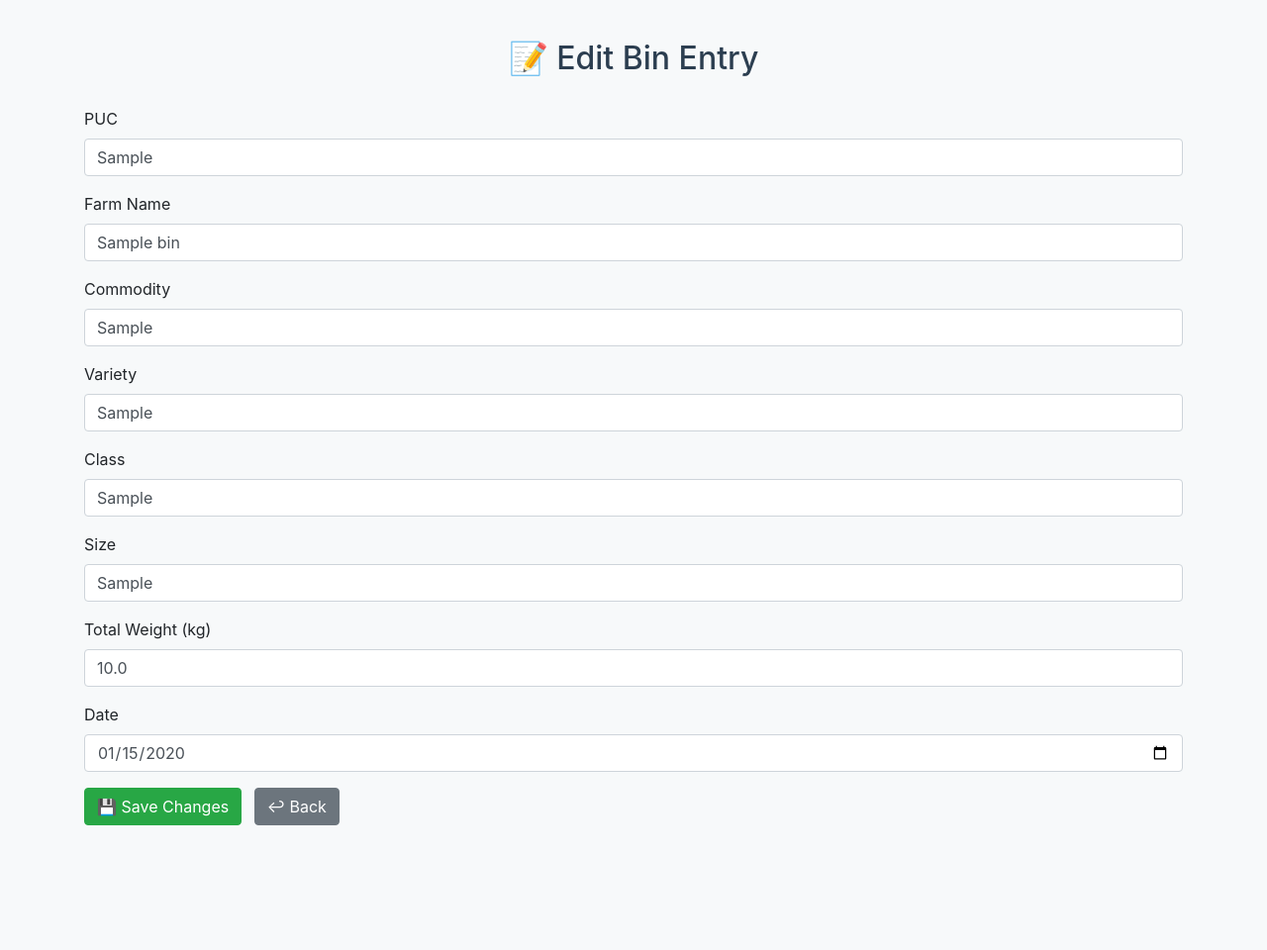
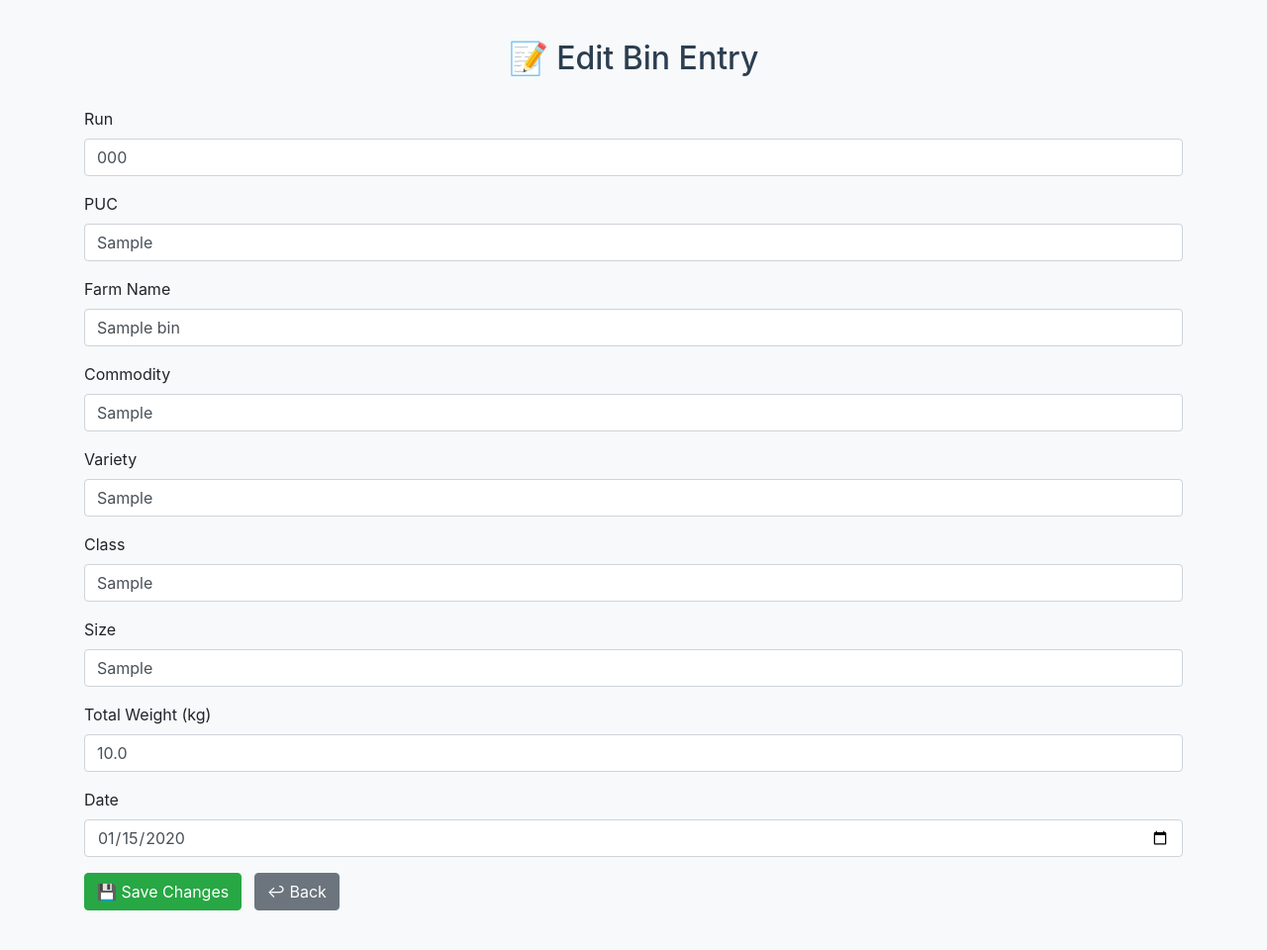
Before and after one commit to JDStrever/Groenkloofsitrus-Update1-stock-system, a Flask app: template templates/manage_options.html in a window 1280 px wide. Shown: the whole page at 99% size. Before the commit the page ends 834 px from the top, so only its background shows below. Run offline with Flask 3, Linux system fonts and the light colour scheme; the template is opened without the code that fills it: values that come from a table or form of the project are taken from there, others are empty; tables that the repository leaves empty hold one stand-in row (values such as "Sample post"); some libraries are stand-ins or nearby versions.

Commit message:
Update manage_options.html

```diff
--- a/templates/manage_options.html
+++ b/templates/manage_options.html
@@ -20,6 +20,10 @@
     <div class="container">
         <h2>📝 Edit Bin Entry</h2>
         <form method="POST">
+            <div class="form-group">
+                <label>Run</label>
+                <input type="text" name="run_number" class="form-control" value="{{ bin.run_number }}" required>
+            </div>
             <div class="form-group">
                 <label>PUC</label>
                 <input type="text" name="puc" class="form-control" value="{{ bin.puc }}" required>
```
